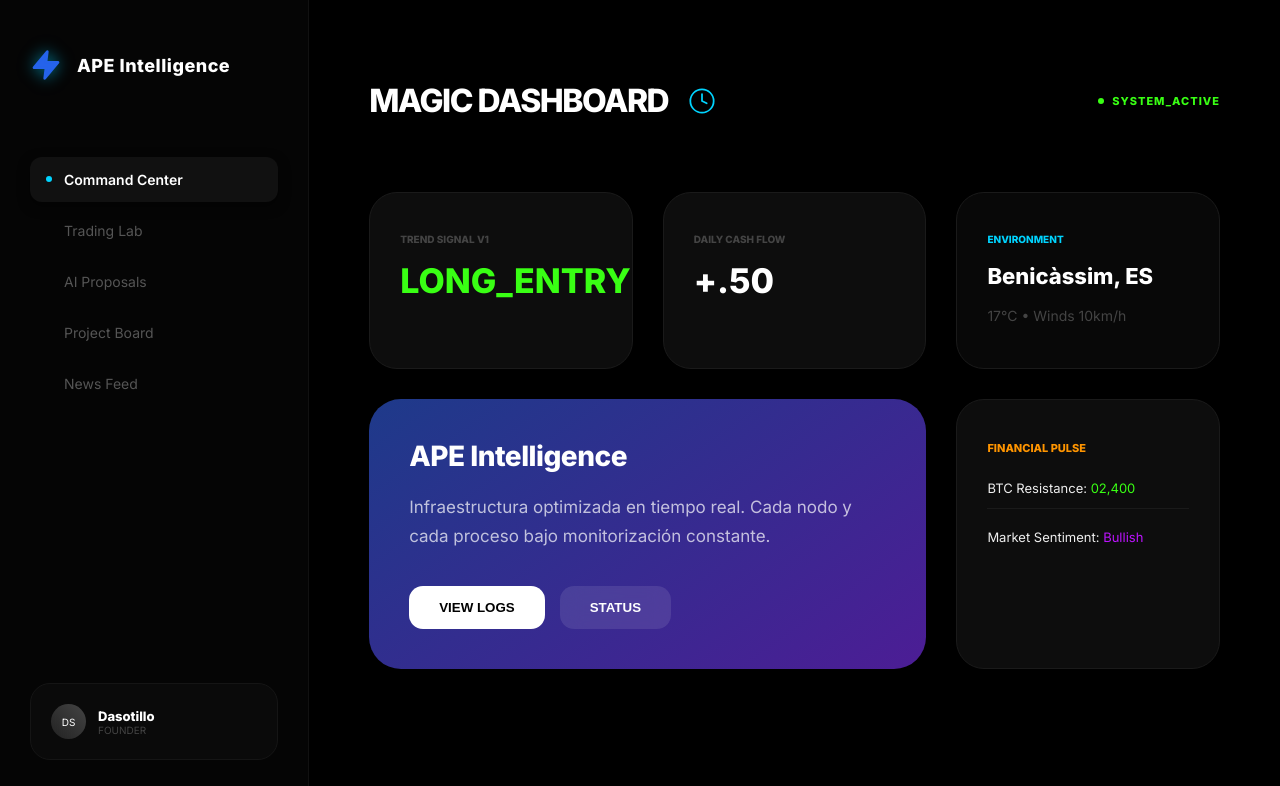
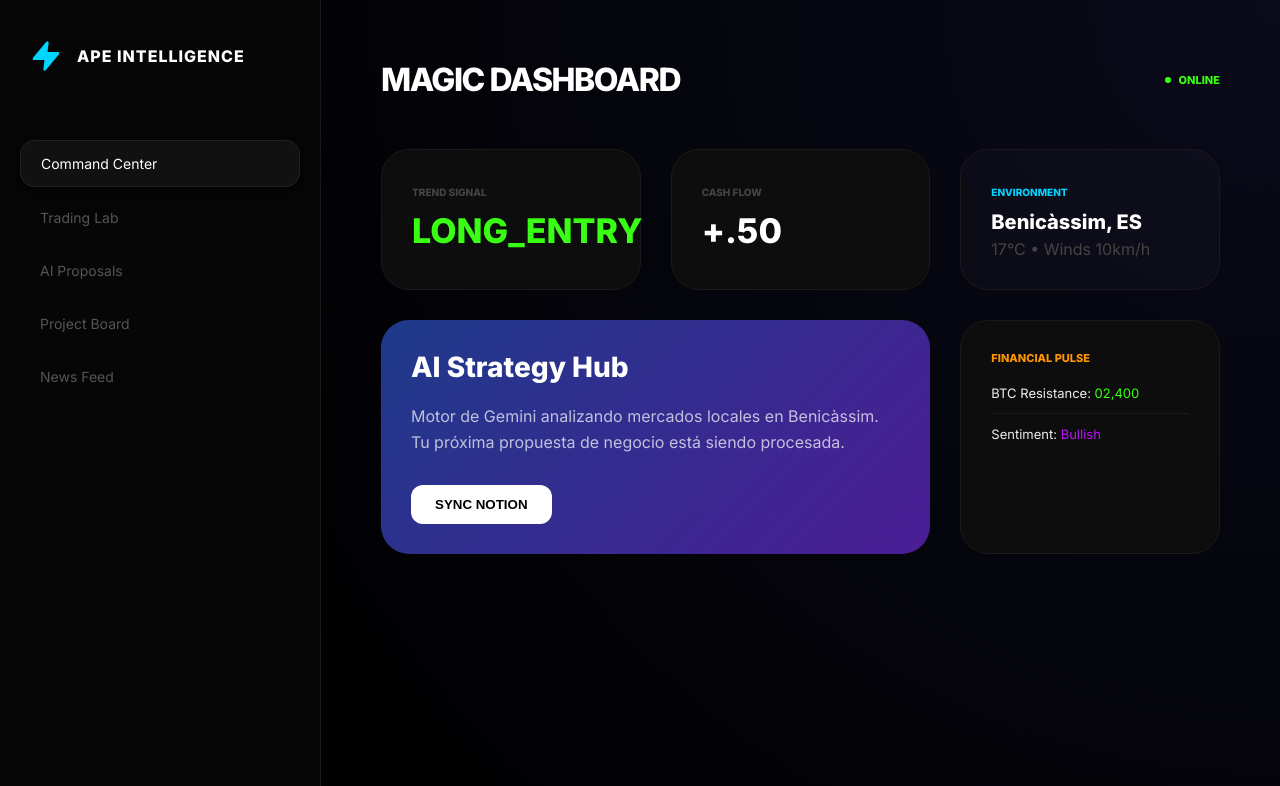
Before and after one commit to dasotillo-rgb/magic-dashboard-v2, a Next.js app: page / in a window 1280 px wide. Shown: the top 786 px of the page. Built offline with nearby package versions, Linux system fonts and the light colour scheme.

Commit message:
💎 Manual Overdrive: Functional Navigation & Premium UI

```diff
--- a/app/page.tsx
+++ b/app/page.tsx
@@ -1,157 +1,152 @@
 'use client';
-import React, { useState } from 'react';
+import React, { useState, useEffect } from 'react';
 
 export default function MagicOS() {
   const [activeTab, setActiveTab] = useState('Command Center');
+  const [mounted, setMounted] = useState(false);
+
+  useEffect(() => { setMounted(true); }, []);
+
 
   return (
-    <div className="dashboard-container">
+    <div className="main-layout">
       <style jsx global>{`
         @import url('https://fonts.googleapis.com/css2?family=Inter:wght@300;400;600;800&display=swap');
-
-        .dashboard-container {
+        body { margin: 0; padding: 0; background: #000; overflow: hidden; }
+        .main-layout {
           display: flex;
+          height: 100vh;
           background-color: #000;
-          min-height: 100vh;
           color: #fff;
           font-family: 'Inter', sans-serif;
         }
         .sidebar {
           width: 280px;
-          border-right: 1px solid #111;
-          padding: 40px 30px;
+          background: rgba(10, 10, 10, 0.6);
+          backdrop-filter: blur(30px);
+          border-right: 1px solid #1a1a1a;
           display: flex;
           flex-direction: column;
-          background-color: #050505;
+          padding: 40px 20px;
         }
         .nav-item {
-          padding: 14px 16px;
-          margin: 6px 0;
-          border-radius: 12px;
+          padding: 14px 20px;
+          margin: 8px 0;
+          border-radius: 14px;
           color: #555;
           cursor: pointer;
           font-size: 14px;
+          font-weight: 500;
           transition: all 0.3s cubic-bezier(0.4, 0, 0.2, 1);
           display: flex;
           align-items: center;
           gap: 12px;
         }
-        .nav-item:hover {
-          background-color: #0a0a0a;
-          color: #eee;
+        .nav-item:hover { background: rgba(255,255,255,0.05); color: #fff; }
+        .nav-item.active {
+          background: #111;
+          color: #fff;
+          box-shadow: 0 4px 20px rgba(0,0,0,0.6);
+          border: 1px solid #222;
         }
-        .nav-item.active {
-          background-color: #111;
-          color: #fff;
-          font-weight: 600;
-          box-shadow: 0 4px 12px rgba(0,0,0,0.5);
+        .content-area {
+          flex: 1;
+          padding: 60px;
+          overflow-y: auto;
+          background: radial-gradient(circle at top right, #0a0a1a, #000);
         }
-        .apple-card {
-          background-color: #0d0d0d;
+        .card {
+          background: #0d0d0d;
+          border: 1px solid #1a1a1a;
+          border-radius: 28px;
           padding: 30px;
-          border-radius: 28px;
-          border: 1px solid #1a1a1a;
           transition: all 0.4s ease;
         }
-        .apple-card:hover {
-          border-color: #333;
-          background-color: #111;
-          transform: translateY(-4px);
+        .card:hover { transform: translateY(-5px); border-color: #333; box-shadow: 0 10px 30px rgba(0,0,0,0.5); }
+        .btn-primary {
+          background: #fff;
+          color: #000;
+          border: none;
+          padding: 12px 24px;
+          border-radius: 12px;
+          font-weight: 700;
+          cursor: pointer;
+          transition: 0.2s;
         }
-        .gradient-card {
-          background: linear-gradient(145deg, #1e3a8a, #4c1d95);
-          padding: 40px;
-          border-radius: 32px;
-          position: relative;
-          overflow: hidden;
-        }
-        .brain-glow {
-          filter: drop-shadow(0 0 8px rgba(0, 212, 255, 0.6));
-        }
+        .btn-primary:hover { transform: scale(1.05); }
       `}</style>
 
       {/* SIDEBAR */}
-      <div className="sidebar">
-        <div style={{ display: 'flex', alignItems: 'center', gap: '15px', marginBottom: '60px' }}>
-          <svg width="32" height="32" viewBox="0 0 24 24" fill="none" xmlns="http://www.w3.org/2000/svg" className="brain-glow">
-            <path d="M13 2L3 14H12L11 22L21 10H12L13 2Z" fill="#2563eb" stroke="#2563eb" strokeWidth="2" strokeLinecap="round" strokeLinejoin="round"/>
+      <aside className="sidebar">
+        <div style={{ display: 'flex', alignItems: 'center', gap: '15px', marginBottom: '60px', padding: '0 10px' }}>
+          <svg width="32" height="32" viewBox="0 0 24 24" fill="none" xmlns="http://www.w3.org/2000/svg">
+            <path d="M13 2L3 14H12L11 22L21 10H12L13 2Z" fill="#00d4ff" stroke="#00d4ff" strokeWidth="2" strokeLinecap="round" strokeLinejoin="round"/>
           </svg>
-          <h2 style={{ fontSize: '18px', fontWeight: '800', letterSpacing: '0.5px' }}>APE Intelligence</h2>
+          <span style={{ fontSize: '16px', fontWeight: '800', letterSpacing: '1px', textTransform: 'uppercase' }}>APE Intelligence</span>
         </div>
 
-        <nav style={{ flexGrow: 1 }}>
+        <nav>
           {['Command Center', 'Trading Lab', 'AI Proposals', 'Project Board', 'News Feed'].map(item => (
-            <div key={item} onClick={() => setActiveTab(item)} className={`nav-item ${activeTab === item ? 'active' : ''}`}>
-              <div style={{ width: '6px', height: '6px', borderRadius: '50%', backgroundColor: activeTab === item ? '#00d4ff' : 'transparent' }}></div>
+            <div
+              key={item}
+              className={`nav-item ${activeTab === item ? 'active' : ''}`}
+              onClick={() => setActiveTab(item)}
+            >
               {item}
             </div>
           ))}
         </nav>
-
-        <div style={{ padding: '20px', borderRadius: '20px', backgroundColor: '#0a0a0a', border: '1px solid #151515', display: 'flex', alignItems: 'center', gap: '12px' }}>
-          <div style={{ width: '35px', height: '35px', borderRadius: '50%', background: 'linear-gradient(45deg, #222, #444)', display: 'flex', alignItems: 'center', justifyContent: 'center', fontSize: '10px' }}>DS</div>
-          <div>
-            <div style={{ fontSize: '13px', fontWeight: 'bold' }}>Dasotillo</div>
-            <div style={{ fontSize: '10px', color: '#444', textTransform: 'uppercase' }}>Founder</div>
-          </div>
-        </div>
-      </div>
+      </aside>
 
       {/* MAIN CONTENT */}
-      <div style={{ flexGrow: 1, padding: '60px', overflowY: 'auto' }}>
-        <header style={{ display: 'flex', justifyContent: 'space-between', alignItems: 'center', marginBottom: '50px' }}>
-          <div style={{ display: 'flex', alignItems: 'center', gap: '20px' }}>
-            <h1 style={{ fontSize: '32px', fontWeight: '800', letterSpacing: '-1.5px' }}>MAGIC DASHBOARD</h1>
-            <svg width="28" height="28" viewBox="0 0 24 24" fill="none" stroke="#00d4ff" strokeWidth="1.5" strokeLinecap="round" strokeLinejoin="round">
-              <path d="M12 22C17.5228 22 22 17.5228 22 12C22 6.47715 17.5228 2 12 2C6.47715 2 2 6.47715 2 12C2 17.5228 6.47715 22 12 22Z"/>
-              <path d="M12 6V12L16 14"/>
-            </svg>
-          </div>
-          <div style={{ fontSize: '11px', color: '#39ff14', fontWeight: '800', letterSpacing: '1px', display: 'flex', alignItems: 'center', gap: '8px' }}>
-            <div style={{ width: '6px', height: '6px', borderRadius: '50%', backgroundColor: '#39ff14' }}></div>
-            SYSTEM_ACTIVE
+      <main className="content-area">
+        <header style={{ display: 'flex', justifyContent: 'space-between', marginBottom: '50px' }}>
+          <h1 style={{ fontSize: '32px', fontWeight: '800', letterSpacing: '-1.5px', margin: 0 }}>MAGIC DASHBOARD</h1>
+          <div style={{ display: 'flex', alignItems: 'center', gap: '8px', color: '#39ff14', fontSize: '11px', fontWeight: '800' }}>
+            <div style={{ width: '6px', height: '6px', background: '#39ff14', borderRadius: '50%' }} /> ONLINE
           </div>
         </header>
 
-        <div style={{ display: 'grid', gridTemplateColumns: 'repeat(12, 1fr)', gap: '30px' }}>
-
-          <div className="apple-card" style={{ gridColumn: 'span 4' }}>
-            <p style={{ fontSize: '10px', color: '#444', marginBottom: '15px', fontWeight: '800', textTransform: 'uppercase' }}>Trend Signal V1</p>
-            <h2 style={{ color: '#39ff14', fontSize: '34px', margin: 0, fontWeight: '800' }}>LONG_ENTRY</h2>
-          </div>
-
-          <div className="apple-card" style={{ gridColumn: 'span 4' }}>
-            <p style={{ fontSize: '10px', color: '#444', marginBottom: '15px', fontWeight: '800', textTransform: 'uppercase' }}>Daily Cash Flow</p>
-            <h2 style={{ color: '#fff', fontSize: '34px', margin: 0, fontWeight: '800' }}>+.50</h2>
-          </div>
-
-          <div className="apple-card" style={{ gridColumn: 'span 4', backgroundColor: '#080808' }}>
-            <p style={{ fontSize: '10px', color: '#00d4ff', marginBottom: '15px', fontWeight: '800', textTransform: 'uppercase' }}>Environment</p>
-            <h2 style={{ fontSize: '22px', fontWeight: '700' }}>Benicàssim, ES</h2>
-            <p style={{ fontSize: '14px', color: '#444', marginTop: '5px' }}>17°C • Winds 10km/h</p>
-          </div>
-
-          <div className="gradient-card" style={{ gridColumn: 'span 8' }}>
-            <h3 style={{ margin: '0 0 20px 0', fontSize: '28px', fontWeight: '800', letterSpacing: '-0.5px' }}>APE Intelligence</h3>
-            <p style={{ fontSize: '17px', color: 'rgba(255,255,255,0.7)', lineHeight: '1.7', marginBottom: '35px', maxWidth: '550px' }}>
-              Infraestructura optimizada en tiempo real. Cada nodo y cada proceso bajo monitorización constante.
-            </p>
-            <div style={{ display: 'flex', gap: '15px' }}>
-              <button style={{ background: '#fff', color: '#000', border: 'none', padding: '14px 30px', borderRadius: '14px', fontWeight: '700', cursor: 'pointer' }}>VIEW LOGS</button>
-              <button style={{ background: 'rgba(255,255,255,0.1)', color: '#fff', border: 'none', padding: '14px 30px', borderRadius: '14px', fontWeight: '700', cursor: 'pointer', backdropFilter: 'blur(10px)' }}>STATUS</button>
+        {/* CONTENIDO DINÁMICO SEGÚN PESTAÑA */}
+        {activeTab === 'Command Center' && (
+          <div style={{ display: 'grid', gridTemplateColumns: 'repeat(12, 1fr)', gap: '30px' }}>
+            <div className="card" style={{ gridColumn: 'span 4' }}>
+              <span style={{ color: '#444', fontSize: '10px', fontWeight: '800' }}>TREND SIGNAL</span>
+              <h2 style={{ color: '#39ff14', fontSize: '34px', margin: '10px 0 0 0' }}>LONG_ENTRY</h2>
+            </div>
+            <div className="card" style={{ gridColumn: 'span 4' }}>
+              <span style={{ color: '#444', fontSize: '10px', fontWeight: '800' }}>CASH FLOW</span>
+              <h2 style={{ color: '#fff', fontSize: '34px', margin: '10px 0 0 0' }}>+.50</h2>
+            </div>
+            <div className="card" style={{ gridColumn: 'span 4', background: 'rgba(255,255,255,0.02)' }}>
+              <span style={{ color: '#00d4ff', fontSize: '10px', fontWeight: '800' }}>ENVIRONMENT</span>
+              <h2 style={{ fontSize: '20px', margin: '10px 0 0 0' }}>Benicàssim, ES</h2>
+              <p style={{ color: '#444', margin: '5px 0 0 0' }}>17°C • Winds 10km/h</p>
+            </div>
+            <div className="card" style={{ gridColumn: 'span 8', background: 'linear-gradient(135deg, #1e3a8a, #4c1d95)', border: 'none' }}>
+              <h3 style={{ fontSize: '28px', margin: '0 0 20px 0' }}>AI Strategy Hub</h3>
+              <p style={{ color: 'rgba(255,255,255,0.7)', lineHeight: '1.6', marginBottom: '30px' }}>
+                Motor de Gemini analizando mercados locales en Benicàssim. Tu próxima propuesta de negocio está siendo procesada.
+              </p>
+              <button className="btn-primary">SYNC NOTION</button>
+            </div>
+            <div className="card" style={{ gridColumn: 'span 4' }}>
+              <h3 style={{ fontSize: '11px', color: '#ff9500', margin: '0 0 20px 0', textTransform: 'uppercase' }}>Financial Pulse</h3>
+              <div style={{ fontSize: '13px', color: '#eee', borderBottom: '1px solid #1a1a1a', paddingBottom: '12px', marginBottom: '12px' }}>BTC Resistance: <span style={{color: '#39ff14'}}>02,400</span></div>
+              <div style={{ fontSize: '13px', color: '#eee' }}>Sentiment: <span style={{color: '#bc13fe'}}>Bullish</span></div>
             </div>
           </div>
+        )}
 
-          <div className="apple-card" style={{ gridColumn: 'span 4' }}>
-            <h3 style={{ fontSize: '11px', color: '#ff9500', marginBottom: '25px', fontWeight: '800', textTransform: 'uppercase' }}>Financial Pulse</h3>
-            <div style={{ display: 'flex', flexDirection: 'column', gap: '20px' }}>
-              <div style={{ fontSize: '13px', color: '#eee', borderBottom: '1px solid #1a1a1a', paddingBottom: '12px' }}>BTC Resistance: <span style={{color: '#39ff14'}}>02,400</span></div>
-              <div style={{ fontSize: '13px', color: '#eee' }}>Market Sentiment: <span style={{color: '#bc13fe'}}>Bullish</span></div>
-            </div>
+        {activeTab === 'Trading Lab' && (
+          <div className="card">
+            <h2>Trading Lab Interface</h2>
+            <p style={{color: '#666'}}>Conectando con Binance API y Trend Signal V1...</p>
           </div>
+        )}
 
-        </div>
-      </div>
+        {/* Espacio para otras pestañas... */}
+      </main>
     </div>
   );
 }
```
